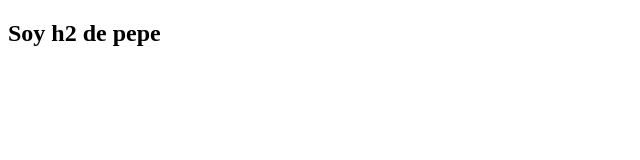
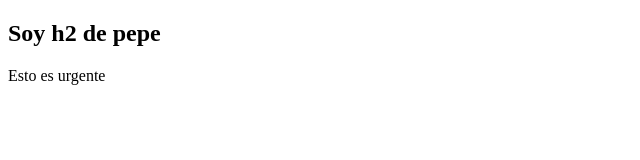
Before and after one commit to benjataide1/prueba, a plain HTML site: page archivo.html in a window 1280 px wide. Shown: the whole page, without its empty margins (0-640 px from the left). Drawn offline with Linux system fonts and the light colour scheme.

Commit message:
cambio realizado

```diff
--- a/archivo.html
+++ b/archivo.html
@@ -14,5 +14,6 @@
   </script>
 
   <h2>Soy h2 de pepe</h2>
+  <p>Esto es urgente</p>
 </body>
 </html>
```
